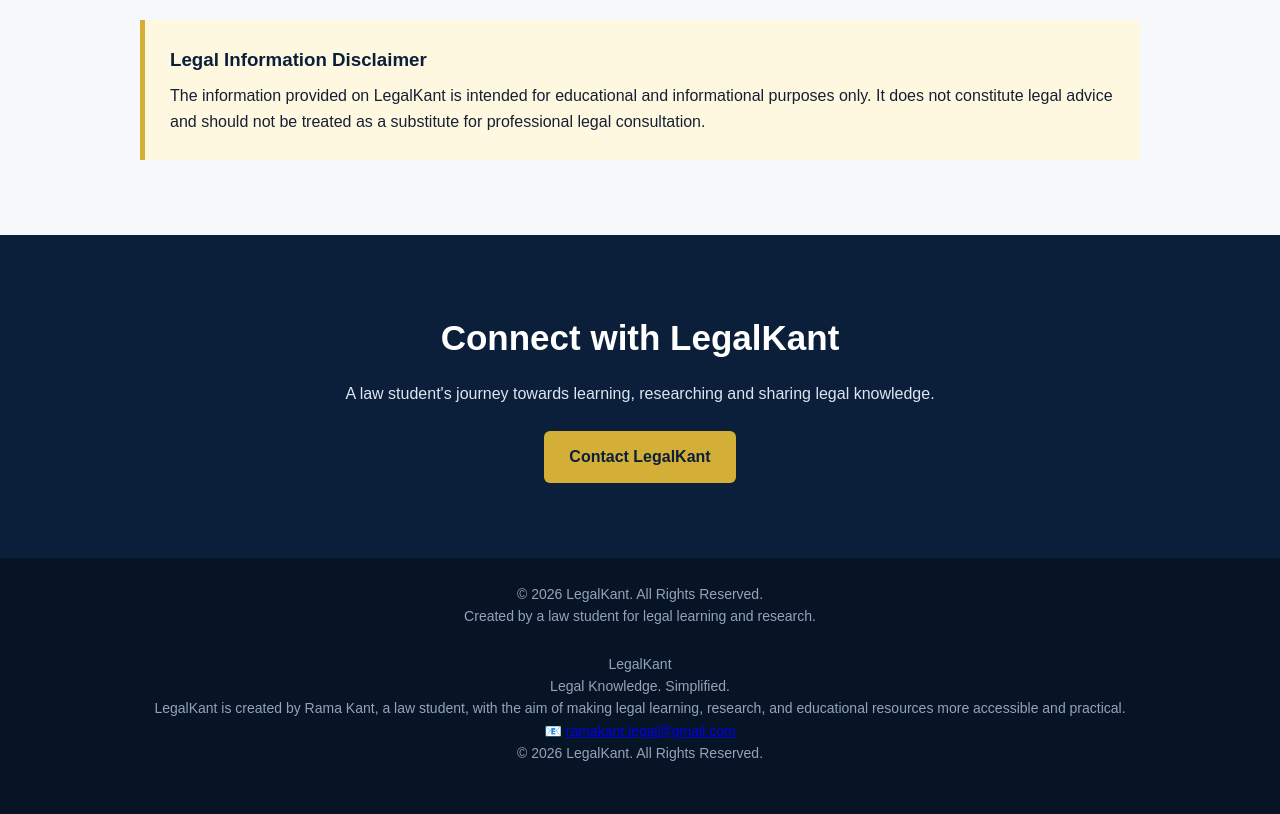
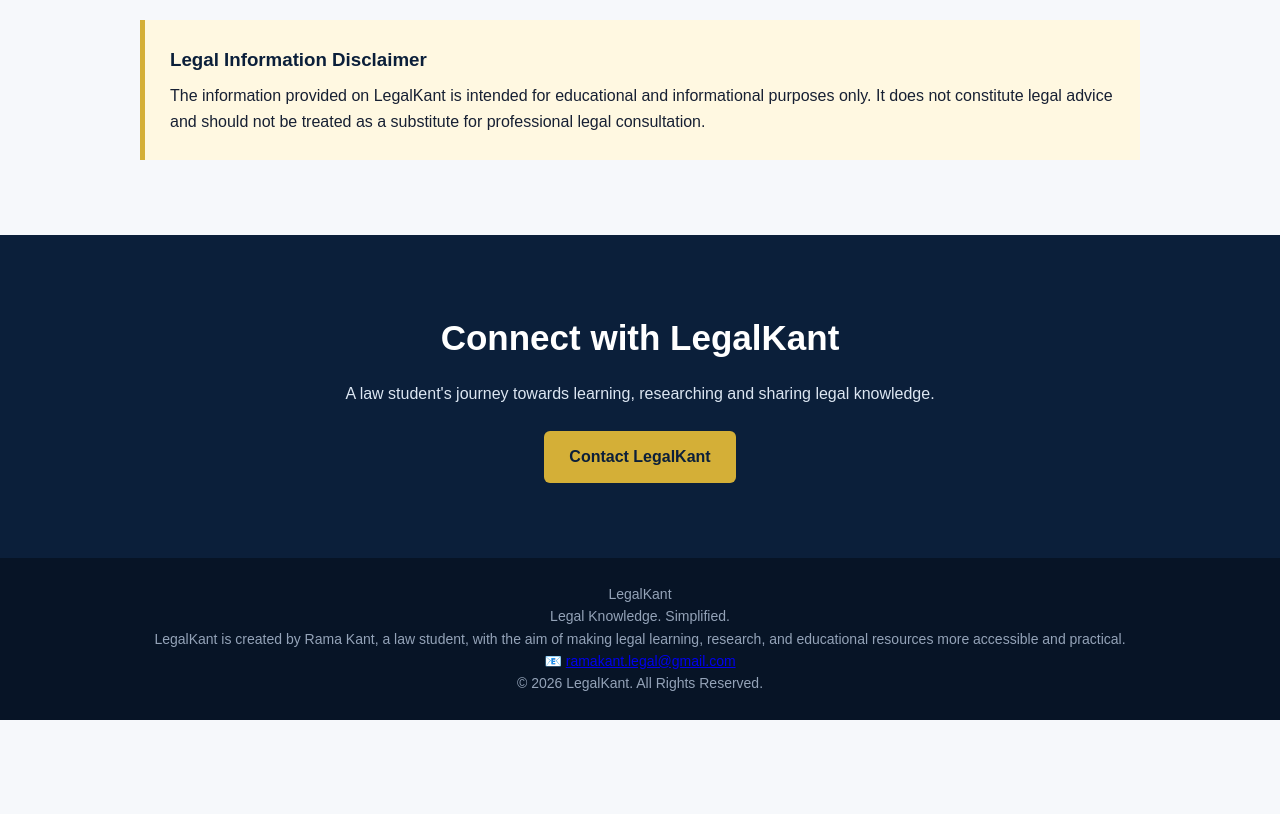
Before and after one commit to legalkant/legalkant.github.io, a plain HTML site: page index.html in a window 1280 px wide. Shown: the part 2552-3366 px from the top of the page. After the commit the page ends 3272 px from the top, so only its background shows below. Drawn offline with Linux system fonts and the light colour scheme.

Commit message:
Delete footer content from index.html
Removed footer section from index.html

```diff
--- a/index.html
+++ b/index.html
@@ -571,16 +571,7 @@
     </section>
 
 
-    <!-- FOOTER -->
-    <footer>
 
-        <p>
-            © 2026 LegalKant. All Rights Reserved.
-        </p>
-
-        <p>
-            Created by a law student for legal learning and research.
-        </p>
 
 
 
```
